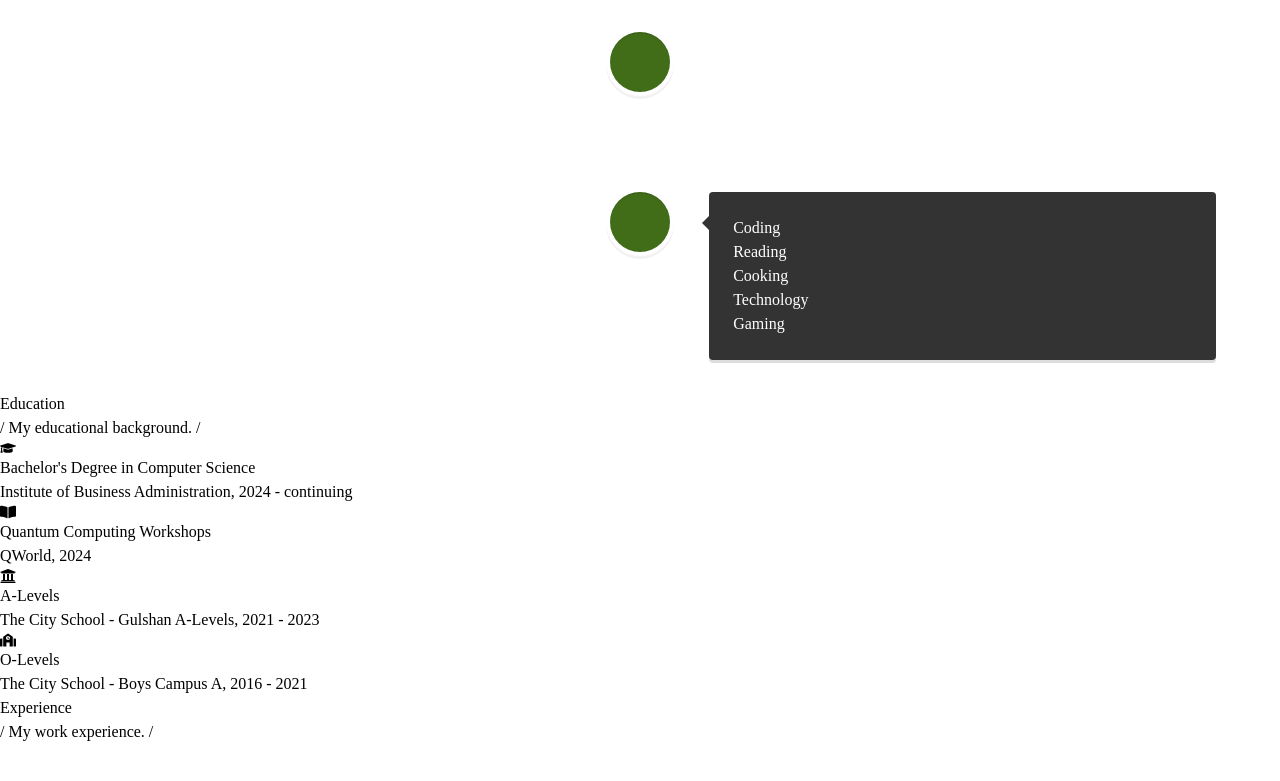
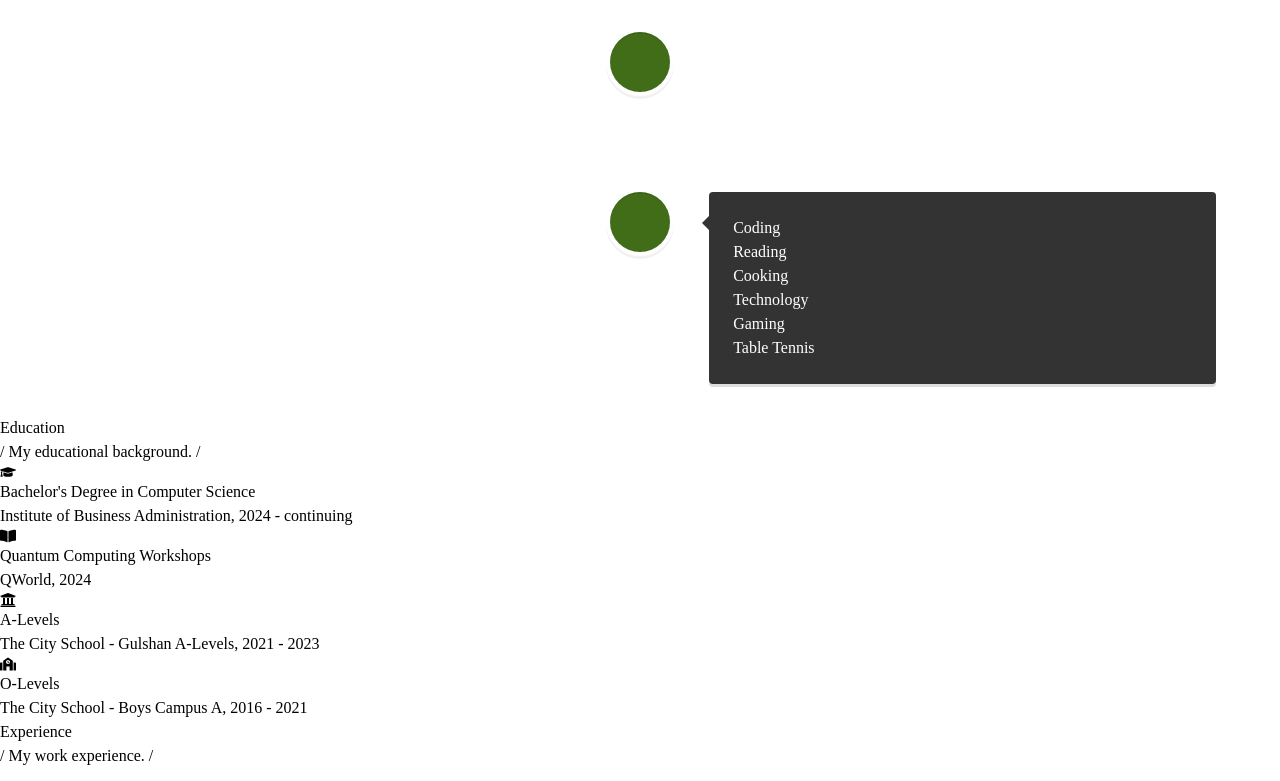
Before and after one commit to Abdullahprogramme/personal_portfolio, a React (Create React App) app: page / in a window 1280 px wide. Shown: the part 5998-6779 px from the top of the page. Built offline with nearby package versions, Linux system fonts and the light colour scheme; no server answers.

Commit message:
Update LanguagesAndInterests.js

```diff
--- a/src/Components/LanguagesAndInterests.js
+++ b/src/Components/LanguagesAndInterests.js
@@ -5,7 +5,7 @@ import 'react-vertical-timeline-component/style.min.css'; // import the styles
 // add your languages and interests here
 const LanguagesAndInterests = () => {
     const languages = ['English', 'Urdu'];
-    const interests = ['Coding', 'Reading', 'Cooking', 'Technology', 'Gaming'];
+    const interests = ['Coding', 'Reading', 'Cooking', 'Technology', 'Gaming', 'Table Tennis'];
 
     return (
         <div className="w-full bg-[#0a192f] text-gray-300 pb-8">
```
